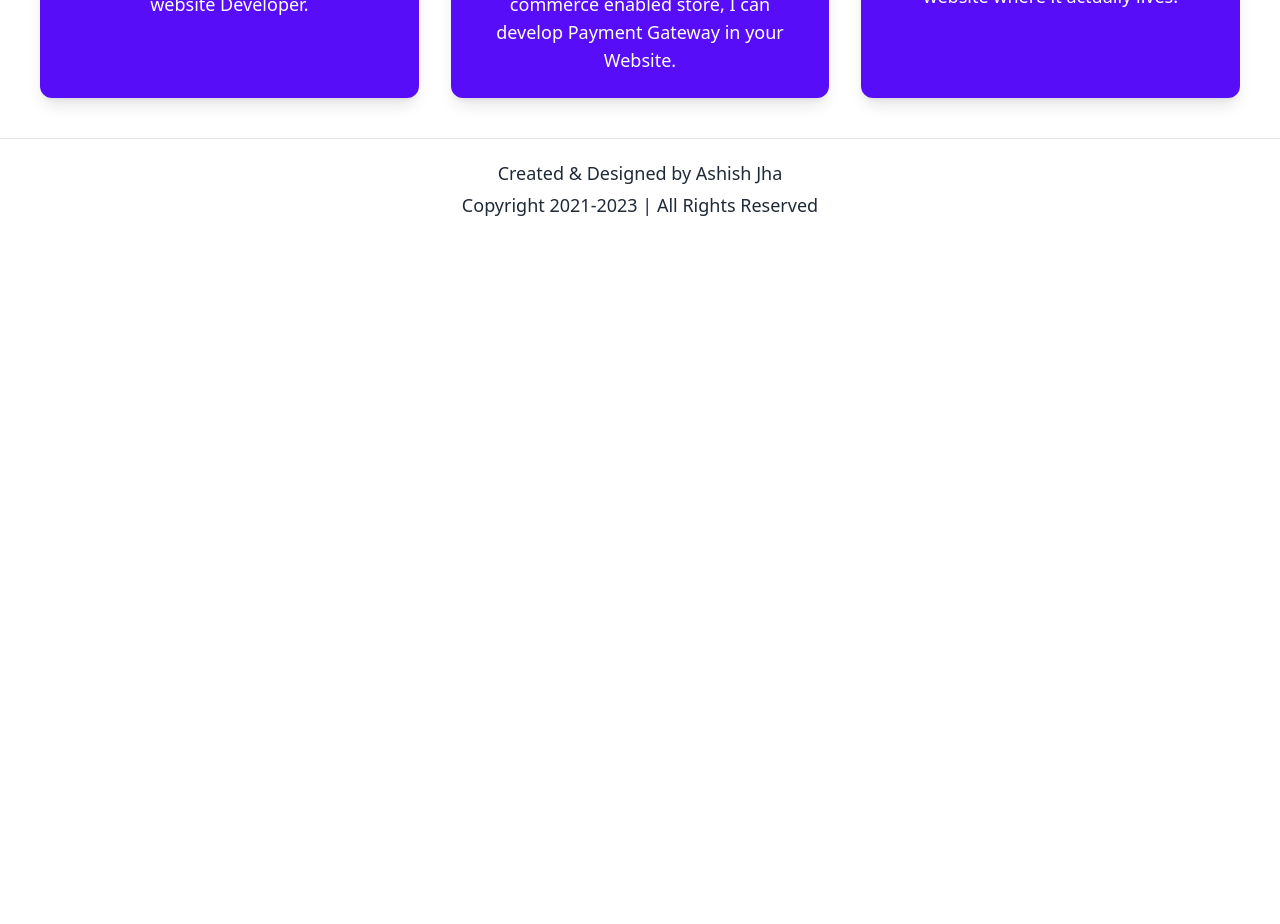
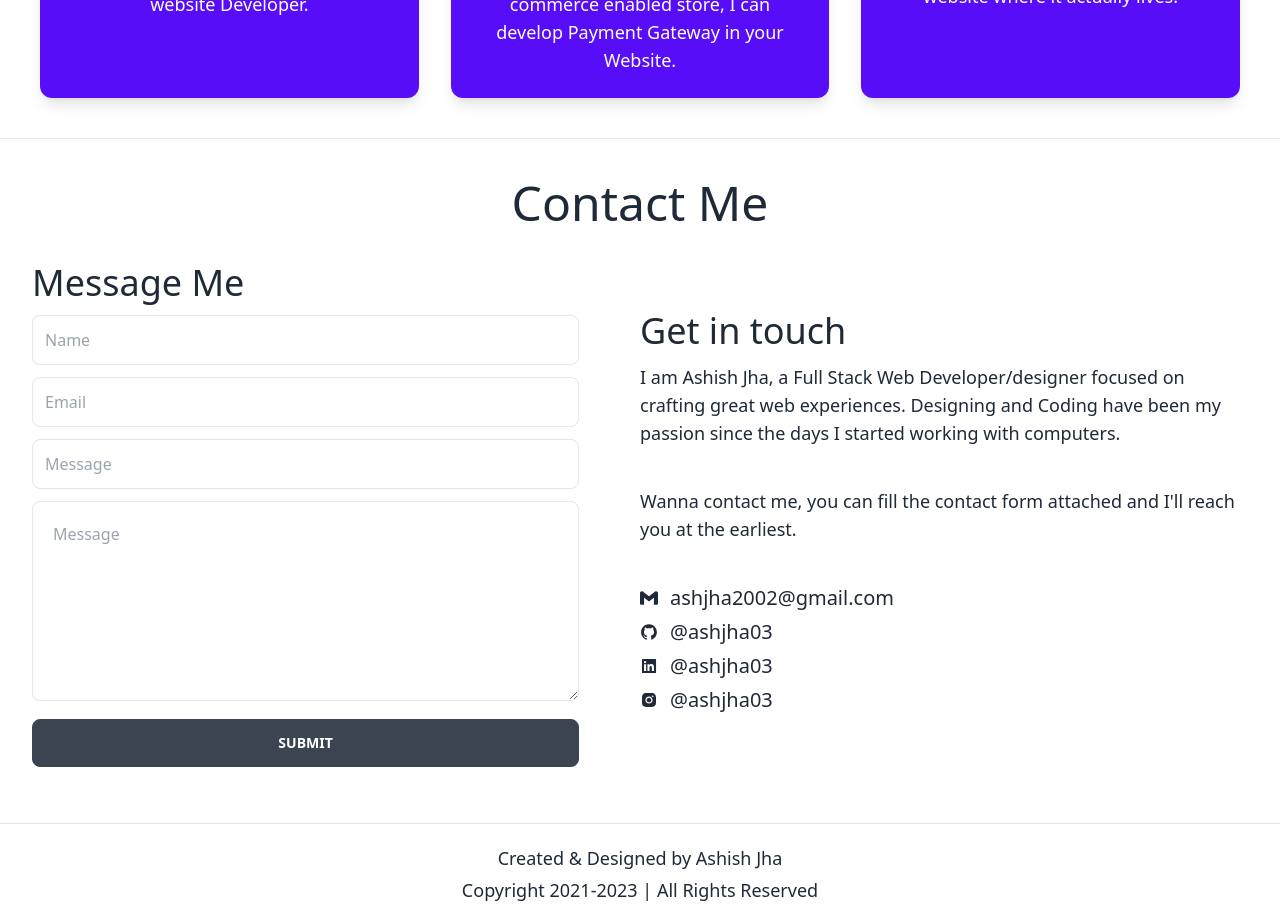
Before and after one commit to ashjha03/reactPortfolio, a React (Create React App) app: page / in a window 1280 px wide. Shown: the part 1720-2644 px from the top of the page. Before the commit the page ends 1959 px from the top, so only its background shows below. Built offline with nearby package versions, Linux system fonts and the light colour scheme.

Commit message:
Contact page

```diff
--- a/src/App.js
+++ b/src/App.js
@@ -3,6 +3,7 @@ import About from "./components/About";
 import Navbar from "./components/layouts/Navbar";
 import Footer from "./components/layouts/Footer";
 import Services from "./components/services/Services";
+import Contact from "./components/Contact";
 
 export default function App() {
   const themes = ["dark", "halloween", "light", "luxury", "forest", "cupcake", "bumblebee", "emerald", "retro", "valentine", "coffee"];
@@ -19,6 +20,7 @@ export default function App() {
       <Navbar handleClick={handleClick} theme={theme} />
       <About theme={theme} />
       <Services theme={theme} />
+      <Contact theme={theme} />
       <Footer theme={theme} />
     </div>
   );
--- /dev/null
+++ b/src/components/Contact.jsx
@@ -0,0 +1,59 @@
+import {SiGmail} from "react-icons/si"
+import {AiFillGithub, AiFillLinkedin, AiFillInstagram} from "react-icons/ai"
+
+const Contact = ({theme}) => {
+  return (
+    <div data-theme={theme} className="py-10 lg:px-8 px-3 border-t">
+      <div className="contactHead text-center pb-5">
+        <h1 className="text-5xl">Contact Me</h1>
+      </div>
+      <div className="contactBox lg:flex lg:justify-center lg:items-center">
+        <div className="contact-form lg:w-[50%] py-4">
+            <div className="contact-data-head text-4xl pb-3">Message Me</div>
+            <form>
+                <div className="inputBox pb-3">
+                    <input type="text" placeholder="Name" className="p-3 w-[90%] border rounded-lg" />
+                </div>
+                <div className="inputBox pb-3">
+                    <input type="email" placeholder="Email" className="p-3 w-[90%] border rounded-lg" />
+                </div>
+                <div className="inputBox pb-3">
+                    <input type="text" placeholder="Message" className="p-3 w-[90%] border rounded-lg" />
+                </div>
+                <div className="inputBox pb-3">
+                    <textarea name="message" placeholder="Message" className="p-5 w-[90%] border rounded-lg h-[200px]" ></textarea>
+                </div>
+                <button type="submit" className="btn w-[90%]">Submit</button>
+            </form>
+        </div>
+        <div className="contact-data lg:w-[50%] py-4">
+            <div className="contact-data-head text-4xl pb-3">Get in touch</div>
+            <div className="contact-data-data">
+                <p className="text-lg pb-10">I am Ashish Jha, a Full Stack Web Developer/designer focused on crafting great web experiences. Designing and Coding have been my passion since the days I started working with computers.</p>
+                <p className="text-lg pb-10">Wanna contact me, you can fill the contact form attached and I'll reach you at the earliest.</p>
+                <div className="contact-links">
+                    <div className="mail flex items-center text-xl pb-1">
+                        <SiGmail className="pr-3 text-3xl" />
+                        ashjha2002@gmail.com
+                    </div>
+                    <div className="github flex items-center text-xl pb-1">
+                        <AiFillGithub className="pr-3 text-3xl" />
+                        @ashjha03
+                    </div>
+                    <div className="linkedin flex items-center text-xl pb-1">
+                        <AiFillLinkedin className="pr-3 text-3xl"/>
+                        @ashjha03
+                    </div>
+                    <div className="insta flex items-center text-xl pb-1">
+                        <AiFillInstagram className="pr-3 text-3xl" />
+                        @ashjha03
+                    </div>
+                </div>
+            </div>
+        </div>
+      </div>
+    </div>
+  )
+}
+
+export default Contact
--- a/src/components/layouts/Navbar.jsx
+++ b/src/components/layouts/Navbar.jsx
@@ -28,7 +28,7 @@ const Navbar = ({theme, handleClick}) => {
           Contact
         </a>
       </div>
-      <div className="chooseTheme">
+      <div className="chooseTheme lg:text-start text-center pt-2 lg:pt-0">
         <button onClick={handleClick} className="btn mr-1">Change Theme</button>
       </div>
     </nav>
--- a/src/components/services/Services.jsx
+++ b/src/components/services/Services.jsx
@@ -14,7 +14,7 @@ const Services = ({theme}) => {
     console.log(serviceData[0].title);
 
   return (
-    <div data-theme={theme} className="lg:p-10 py-16 px-5 border-t">
+    <div id="services" data-theme={theme} className="lg:p-10 py-16 px-5 border-t">
       <div className="heading text-center pb-10">
         <h1 className="text-6xl text-secondary font-bold">Services</h1>
       </div>
```
